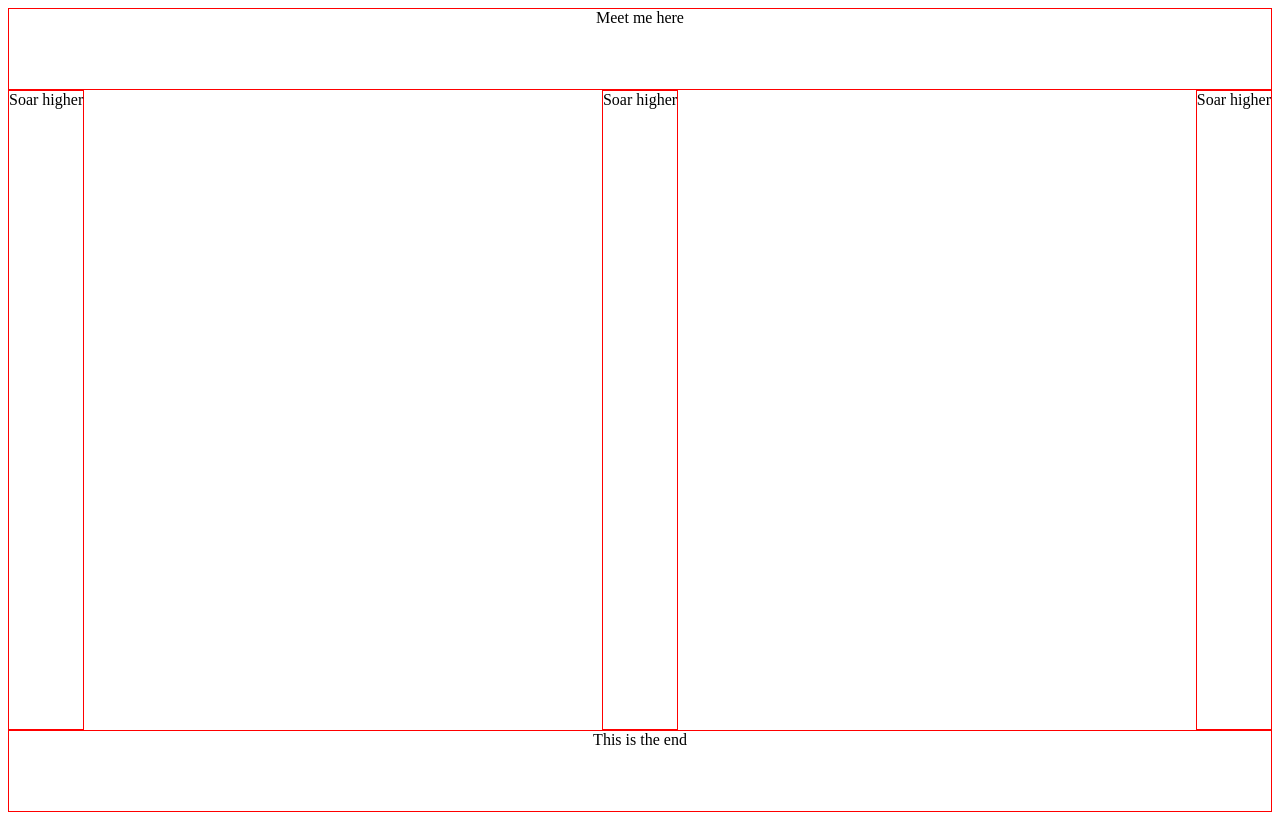
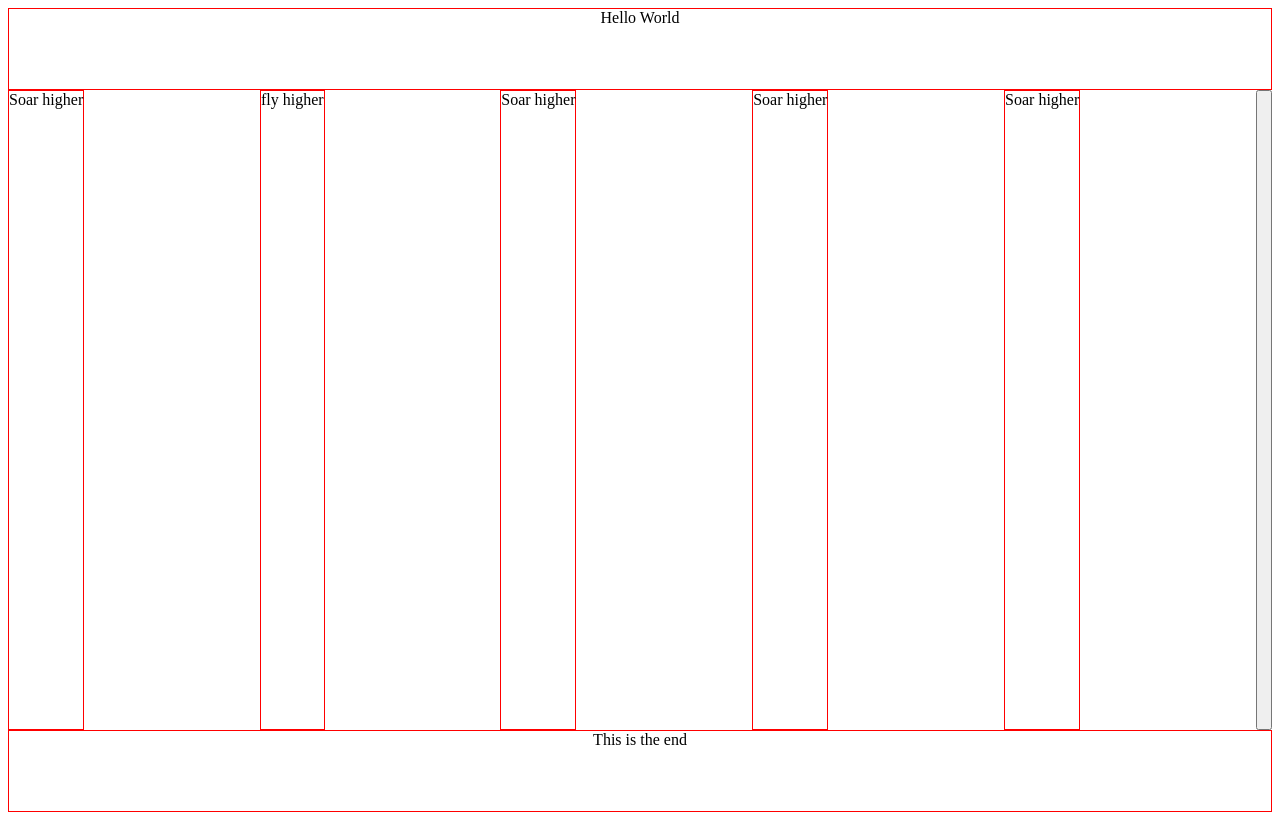
Before and after one commit to Bistaphonia/sake-of-practice, a plain HTML site: page index.html in a window 1280 px wide. Drawn offline with Linux system fonts and the light colour scheme.

Commit message:
feature done

```diff
--- a/index.html
+++ b/index.html
@@ -8,10 +8,17 @@
 </head>
 <body>
     <header>
-        Meet me here
+       Hello World
     </header>
 
-    <main>
+    <main><div class="hint1">
+        Soar higher
+    </div>
+
+
+        <div class="hint1">
+            fly higher
+        </div>
         <div class="hint1">
             Soar higher
         </div>
@@ -21,6 +28,8 @@
         <div class="hint1">
             Soar higher
         </div>
+
+        <button class="js"></button>
     </main>
 
     <footer>
```
